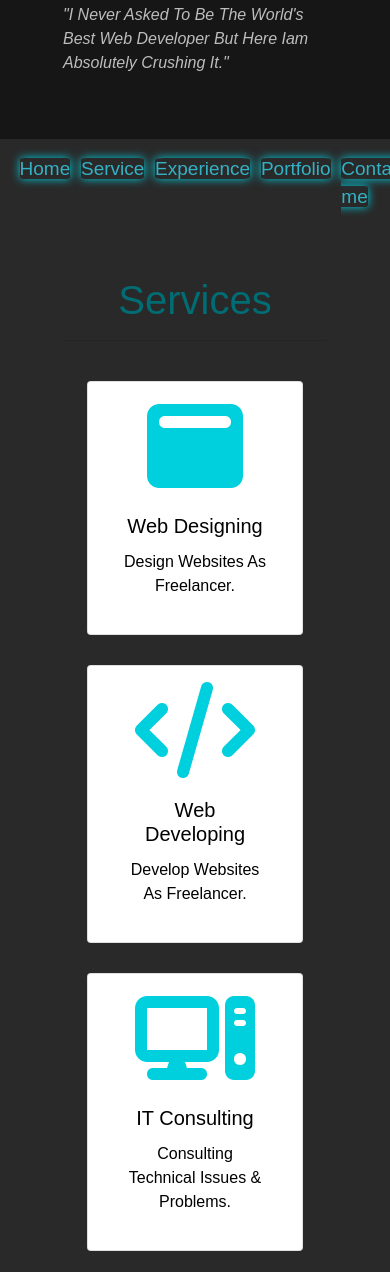
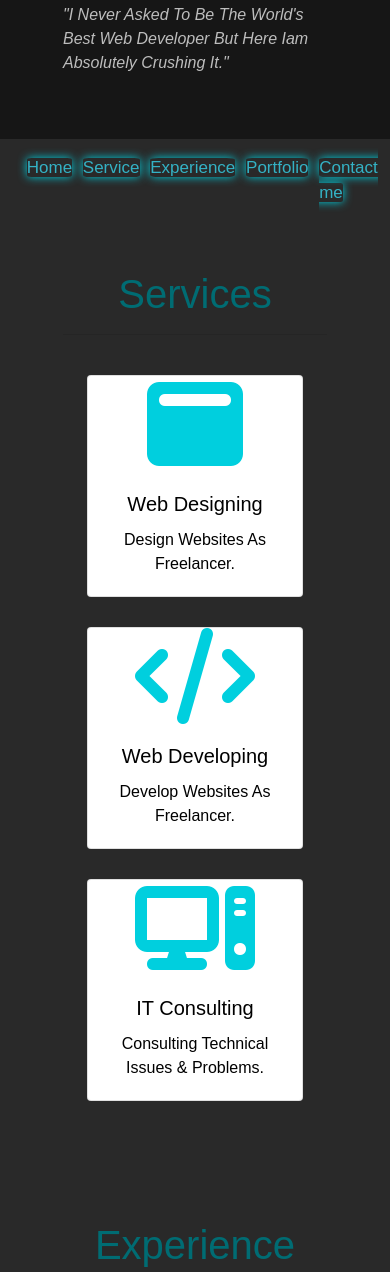
Before and after one commit to shannajeeb/Shan, a plain HTML site: page index.html in a window 390 px wide. Shown: the part 772-2044 px from the top of the page. Drawn offline with nearby package versions, Linux system fonts and the light colour scheme.

Commit message:
Personal First

```diff
--- a/index.html
+++ b/index.html
@@ -82,7 +82,7 @@
             <h1 class="text-center s-text">Services</h1><hr>
             <div class="row p-4">
                 <div class="col-md-4">
-                    <div class="card text-center p-3"style="color:black;">
+                    <div class="card text-center"style="color:black;">
                      <i class="fa-solid fa-window-maximize display-1"  style="color: rgb(0, 207, 222);"></i>
                         <div class="card-body">
                           <h5 class="card-title">Web Designing</h5>
@@ -93,7 +93,7 @@
                 </div>
 
                 <div class="col-md-4 card-style">
-                    <div class="card text-center p-3" style="color:black;">
+                    <div class="card text-center" style="color:black;">
                       <i class="fa-solid fa-code display-1" style="color: rgb(0, 207, 222);"></i>
                         <div class="card-body">
                           <h5 class="card-title">Web Developing</h5>
@@ -105,7 +105,7 @@
 
 
                 <div class="col-md-4 card-style">
-                    <div class="card text-center p-3" style="color:black; ">
+                    <div class="card text-center" style="color:black; ">
                       <i class="fa-solid fa-computer display-1" style="color: rgb(0, 207, 222);"></i>
                         <div class="card-body">
                           <h5 class="card-title">IT Consulting</h5>
@@ -124,7 +124,7 @@
     <h1 class="text-center s-text">Experience</h1><hr>
     <div class="row p-4">
       <div class="col-md-4">
-        <div class="card text-center p-3"style="color:black;">
+        <div class="card text-center"style="color:black;">
           <i class="fa-solid fa-house display-1"  style="color: rgb(0, 207, 222);"></i>
             <div class="card-body">
               <h5 class="card-title">Home</h5>
@@ -275,9 +275,7 @@
                           <a href="https://github.com/shannajeeb">
                           <i class="fa-brands fa-github text-dark fr-logo"></i>
                           </a>
-                         <p>Copyrights &copy;2023 All rights are reserved | Designed by Shan.</p>
-
-
+                         <p class="f-c-text">Copyrights &copy;2023 All rights are reserved | Designed by Shan.</p>
                        </div>
                      </div>
                     </div>
--- a/style.css
+++ b/style.css
@@ -101,8 +101,8 @@ form button{
         flex-direction: column-reverse;
     }
     header nav form{
-        margin-left: -2%;
-        font-size: 19px;
+        margin-left: 0%;
+        font-size: 17px;
     }
     header nav form .a-div{
       padding-left: 3%;
@@ -113,5 +113,7 @@ form button{
     .p-img{
         margin-top: 35px;
     }
-
+    .f-c-text{
+        font-size: 8px;
+    }
 }
```
